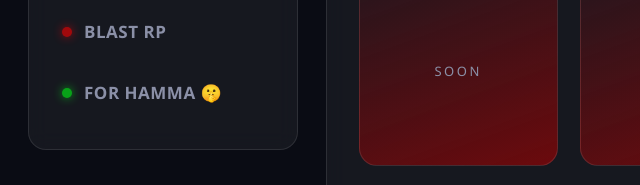
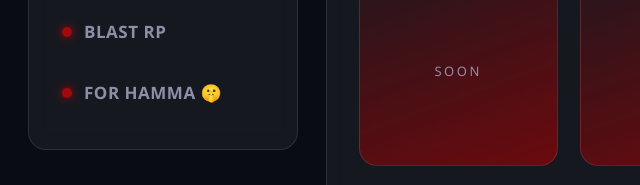
Before and after one commit to AmineGs342/RPGS-v0.1, a plain HTML site: page index.html in a window 1280 px wide. Shown: the part 284-469 px from the top of the page, 0-640 px from the left. Drawn offline with Linux system fonts and the light colour scheme.

Commit message:
Update xiivii.css

```diff
--- a/xiivii.css
+++ b/xiivii.css
@@ -3,7 +3,7 @@
   --dot-newlife:  #00ff15;
   --dot-megalife: #ff0000;
   --dot-blastrp:  #ff0000;
-  --dot-hamma:  #00ff15;
+  --dot-hamma:  #ff0000;
   /* ============================================================================= */
 
   --bg: #0a0c14;
```
